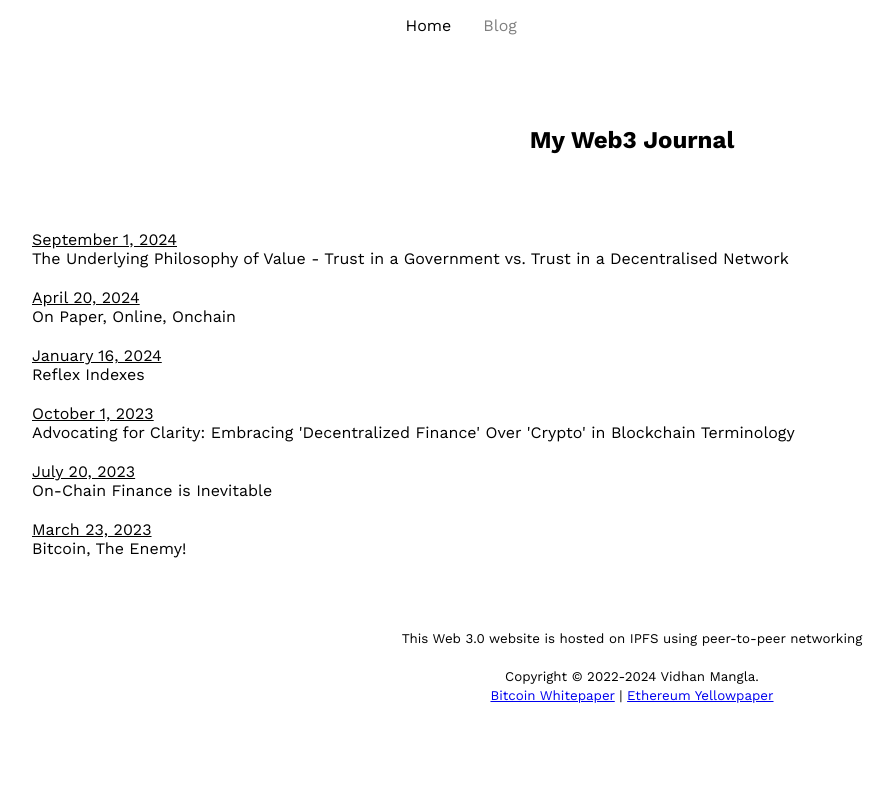
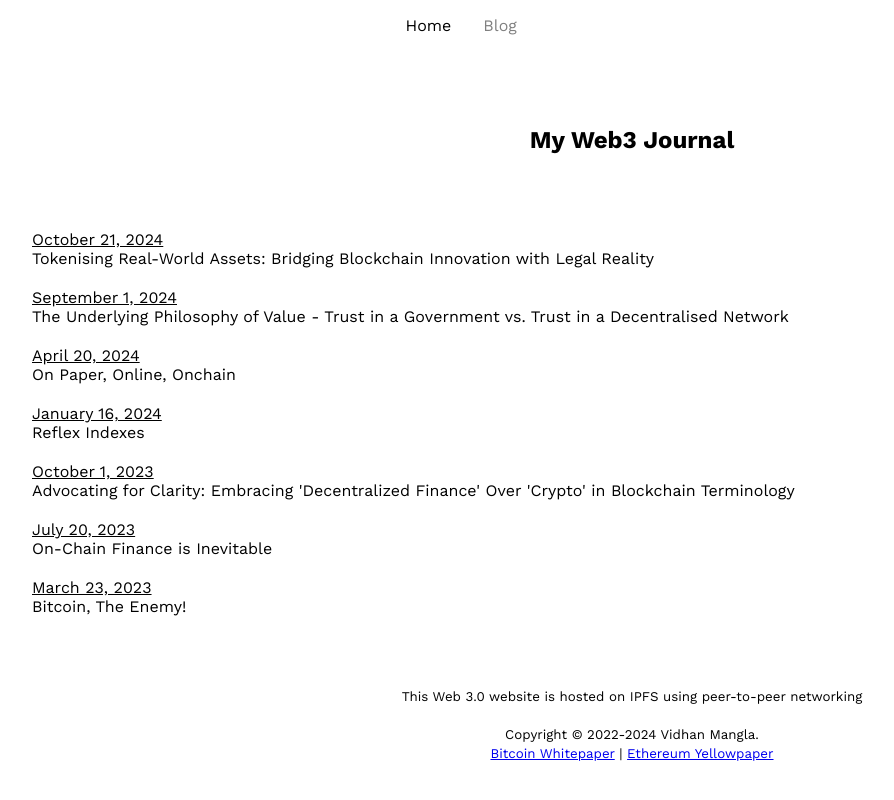
Before and after one commit to vidhanmangla/website, a React (Create React App) app: page /blog in a window 1280 px wide. Shown: the whole page, without its empty margins (8-902 px from the left). Built offline with nearby package versions, Linux system fonts and the light colour scheme.

Commit message:
chore: add blog post 7

```diff
--- a/src/pages/blog.js
+++ b/src/pages/blog.js
@@ -6,9 +6,10 @@ import post3 from '../posts/post3';
 import post4 from '../posts/post4';
 import post5 from '../posts/post5';
 import post6 from '../posts/post6';
+import post7 from '../posts/post7';
 
 
-const blogPosts = [post6, post5, post4, post3, post2, post1];
+const blogPosts = [post7, post6, post5, post4, post3, post2, post1];
 
 
 const Blog = () => {
```
Also changed, not shown: 7 other files (tests, documents, lock files or other folders).
